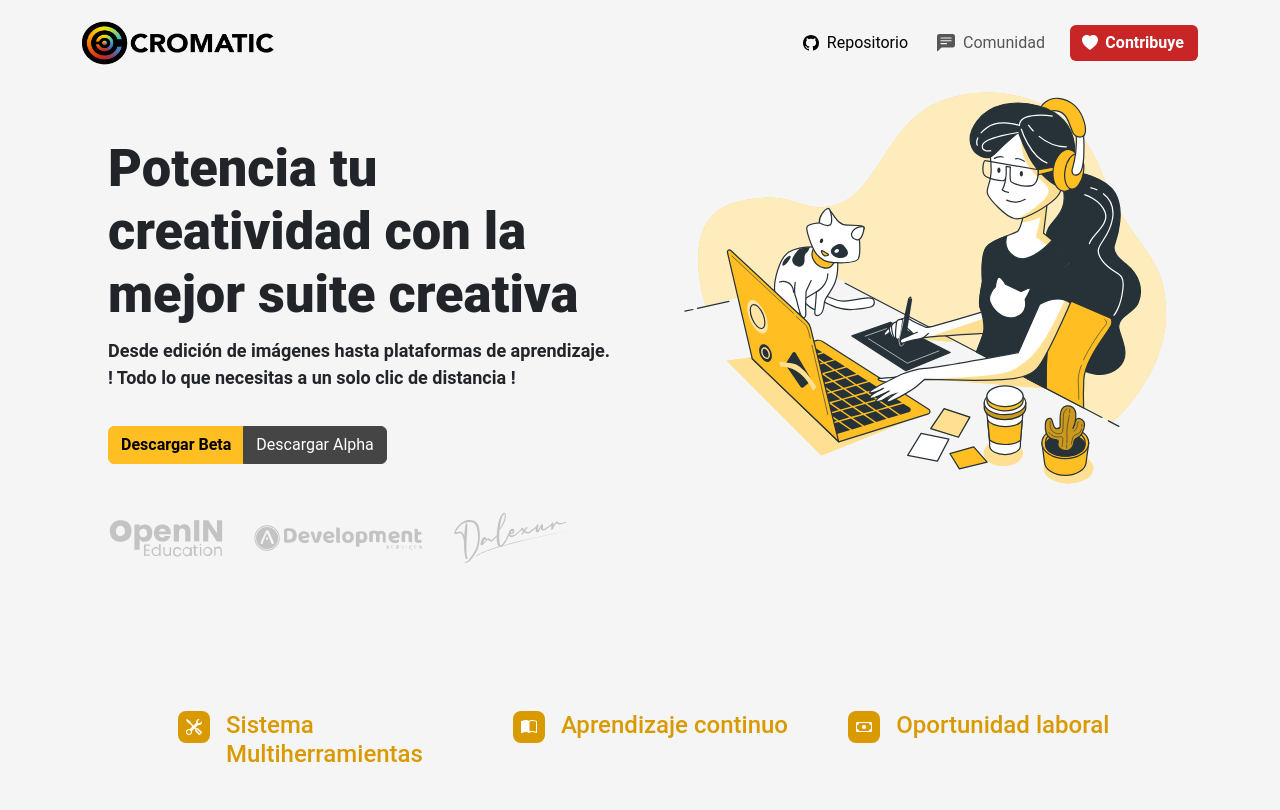
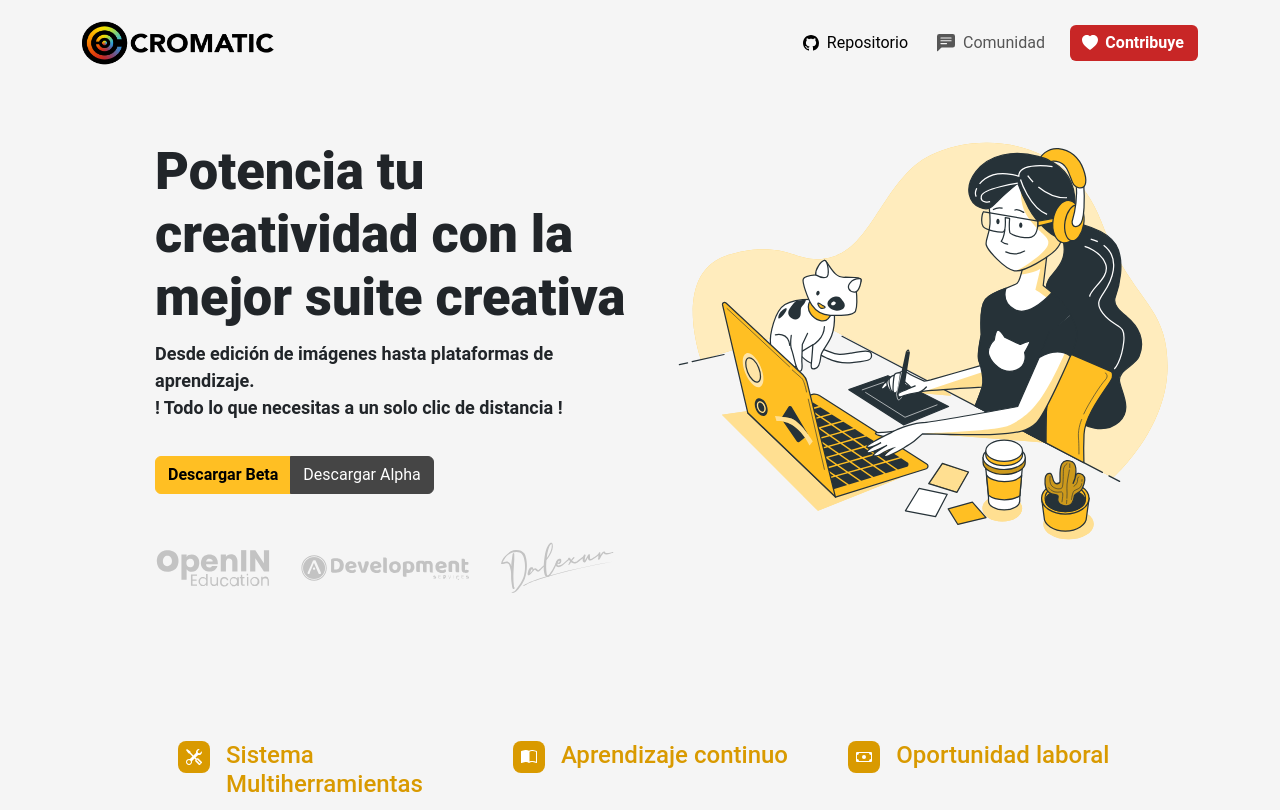
Before and after one commit to CromaticCS/cromatic.github.io, a plain HTML site: page index.html in a window 1280 px wide. Shown: the top 810 px of the page. Drawn offline with Linux system fonts and the light colour scheme.

Commit message:
Add files via upload

```diff
--- a/index.html
+++ b/index.html
@@ -38,7 +38,7 @@
 
 <body style="background: rgb(245,245,245);">
     <nav class="navbar navbar-expand-md bg-body d-xxl-flex align-items-xxl-center py-3" style="background: rgb(245,245,245)!important;">
-        <div class="container"><a class="navbar-brand d-flex align-items-center" href="#"><img src="assets/img/logo_cromaticPrincipal.png" width="192" height="44"></a><button data-bs-toggle="collapse" class="navbar-toggler" data-bs-target="#navcol-2"><span class="visually-hidden">Toggle navigation</span><span class="navbar-toggler-icon"></span></button>
+        <div class="container"><a class="navbar-brand d-flex align-items-center" href="#"><img src="assets/img/logo_cromaticPrincipal.png" width="192" height="44" href="index.html"></a><button data-bs-toggle="collapse" class="navbar-toggler" data-bs-target="#navcol-2"><span class="visually-hidden">Toggle navigation</span><span class="navbar-toggler-icon"></span></button>
             <div class="collapse navbar-collapse" id="navcol-2">
                 <ul class="navbar-nav ms-auto" style="width: 267.578px;">
                     <li class="nav-item"><a class="nav-link active d-flex align-items-md-center align-items-lg-center align-items-xxl-center" href="https://github.com/CromaticCS" style="margin-right: 13px;" target="_blank"><svg xmlns="http://www.w3.org/2000/svg" width="1em" height="1em" fill="currentColor" viewBox="0 0 16 16" class="bi bi-github" style="margin-right: 8px;">
@@ -54,15 +54,15 @@
             </div>
         </div>
     </nav>
-    <div class="container" style="margin-top: -7px;">
+    <div class="container" style="margin-top: 31px;">
         <div class="row">
-            <div class="col-sm-12 col-md-6" style="padding-left: 38px;">
-                <h1 style="font-size: 52.36px;font-weight: 900;margin-top: 58px;">Potencia tu creatividad con la mejor suite creativa</h1>
+            <div class="col-sm-12 col-md-6" style="padding-left: 85px;">
+                <h1 style="font-size: 52.36px;font-weight: 900;margin-top: 23px;">Potencia tu creatividad con la mejor suite creativa</h1>
                 <p style="font-weight: bold;font-size: 18px;margin-top: 12px;">Desde edición de imágenes hasta plataformas de aprendizaje. <br>! Todo lo que necesitas a un solo clic de distancia !</p>
                 <div class="btn-group" role="group" style="margin-top: 19px;"><a class="btn btn-primary" role="button" style="font-weight: bold;" href="#">Descargar Beta</a><a class="btn btn-success" role="button" href="https://1fichier.com/?eiz4t68nkuvq6jc2tz09" target="_blank">Descargar Alpha</a></div>
                 <div style="margin-top: 44px;"><img src="assets/img/logo_apoya2.svg" style="margin-right: 19px;" width="463" height="60"></div>
             </div>
-            <div class="col-md-6 col-lg-6 offset-lg-0 d-xxl-flex justify-content-xxl-center align-items-xxl-center"><img src="assets/img/Designer%20girl-bro2.svg" width="447" height="416" style="width: 550px;"></div>
+            <div class="col-md-6 col-lg-6 offset-lg-0 d-xl-flex d-xxl-flex justify-content-xl-start justify-content-xxl-center align-items-xxl-center" style="margin-top: 12px;"><img class="d-xl-flex justify-content-xl-start" src="assets/img/Designer%20girl-bro2.svg" width="546" height="422" style="width: 550px;"></div>
         </div>
     </div>
     <div class="container py-4 py-xl-5" style="margin-top: 95px;padding-left: 108px;padding-right: 71px;">
```
